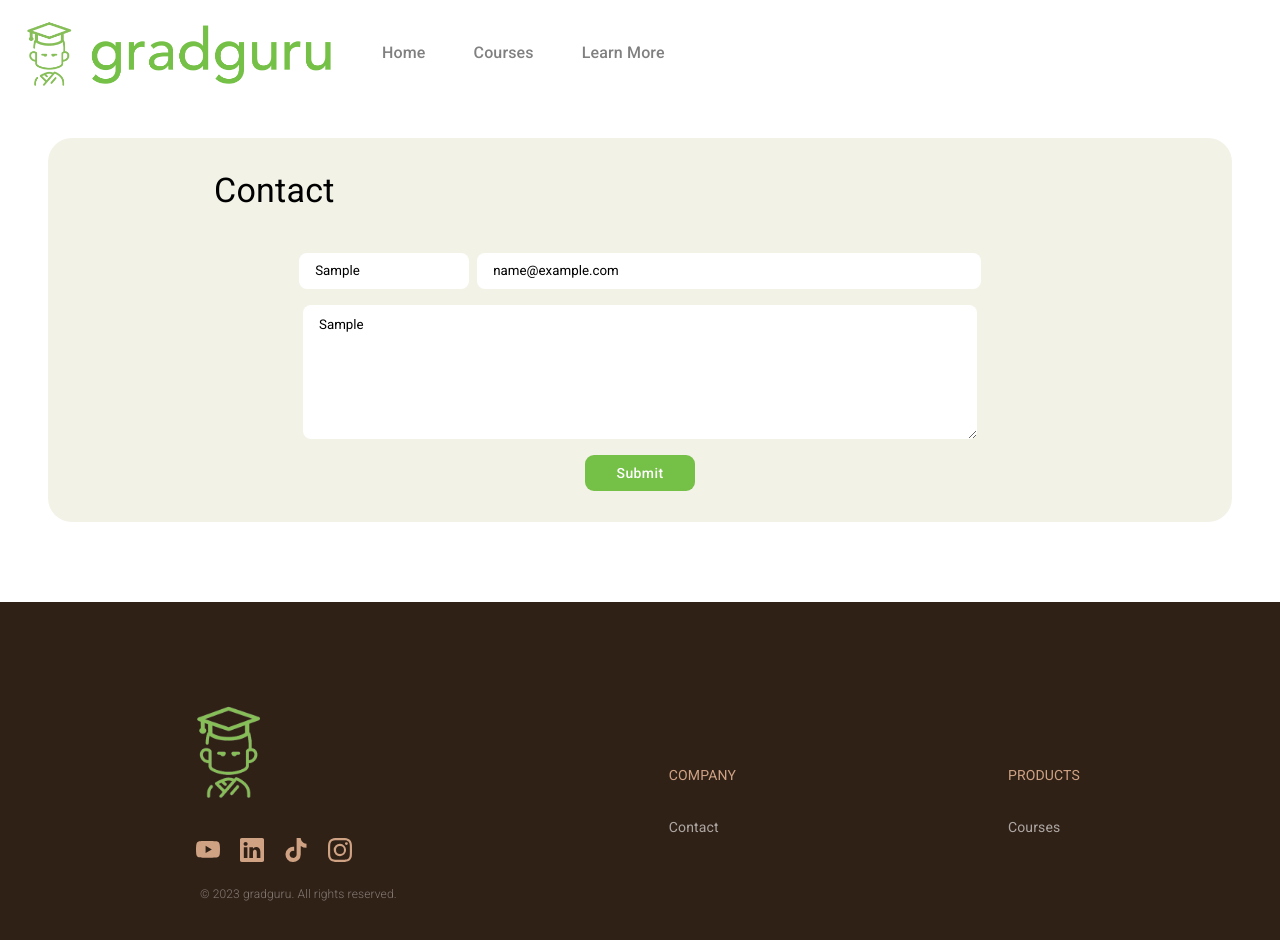
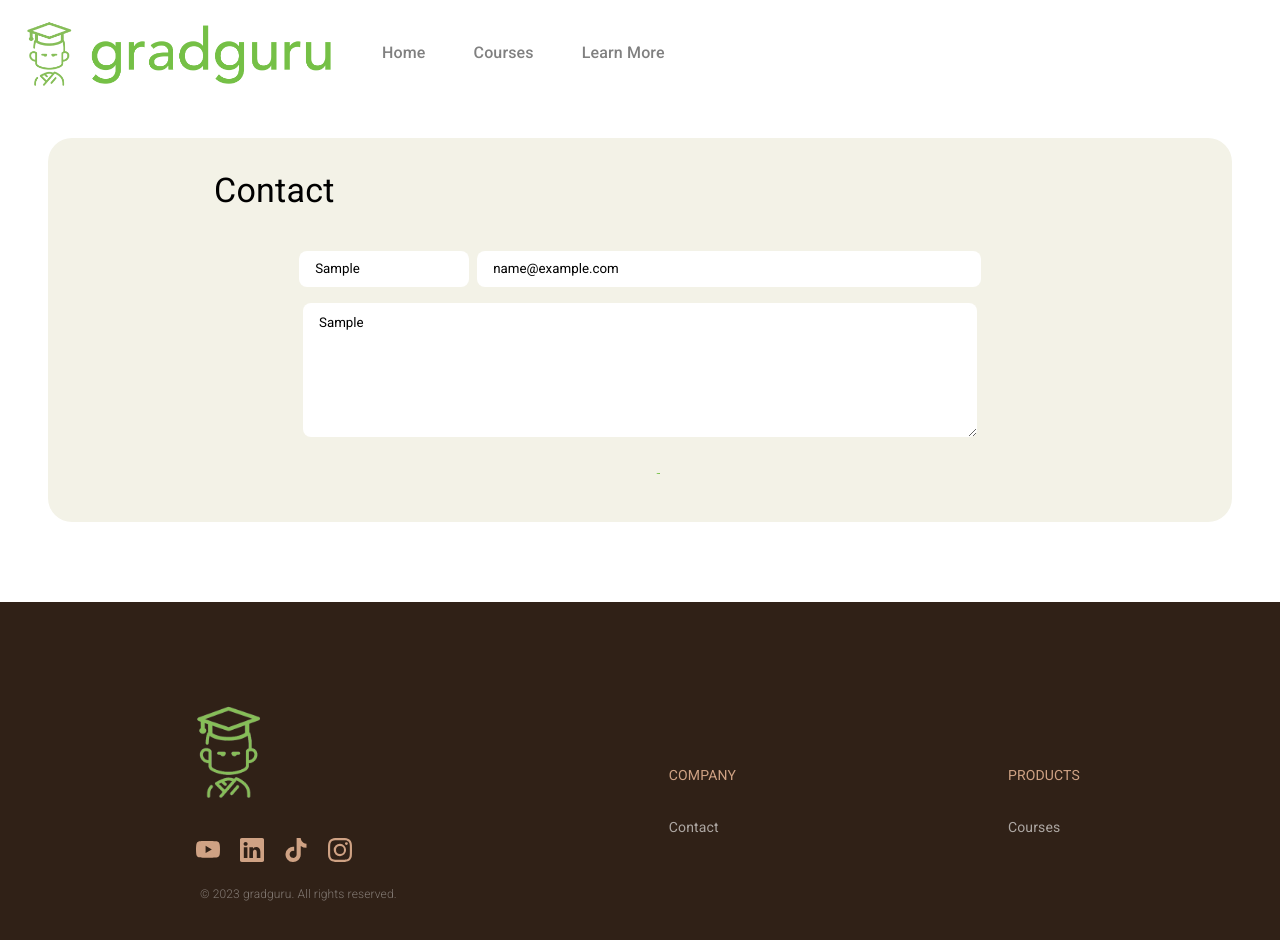
Before and after one commit to finnformica/gradguru, a Next.js app: page /contact in a window 1280 px wide. Both pictures are taken after typing "Sample", "name@example.com", "Sample" into the empty fields and a click on the button "Submit". Shown: the top 940 px of the page. Built offline with nearby package versions, Linux system fonts and the light colour scheme; no server answers.

Commit message:
add loading state to contact form

```diff
--- a/src/app/contact/page.tsx
+++ b/src/app/contact/page.tsx
@@ -1,6 +1,6 @@
 "use client";
 import React, { useState } from "react";
-import { Box, Typography } from "@mui/material";
+import { Box, Typography, CircularProgress } from "@mui/material";
 
 import SquareButton from "@/components/Buttons/SquareButton";
 import ColouredContainer from "@/components/Containers/ColouredContainer";
@@ -23,6 +23,7 @@ const initFormState: FormState = {
 
 const ContactPage = () => {
   const [form, setForm] = useState<FormState>(initFormState);
+  const [loading, setLoading] = useState(false);
   const [alertState, setAlertState] = useState<AlertState>({
     open: false,
     severity: "success",
@@ -32,7 +33,7 @@ const ContactPage = () => {
 
   const handleSubmit = async (e: React.FormEvent) => {
     e.preventDefault();
-    console.log(form);
+    setLoading(true);
 
     const response = await fetch(
       `${process.env.NEXT_PUBLIC_API_URL}/firebase/support`,
@@ -59,12 +60,13 @@ const ContactPage = () => {
         ...alertState,
         open: true,
         severity: "success",
-        message: "Please check your email for a confirmation link.",
+        message: "Thank you for reaching out, we'll get back to you shortly.",
         title: "Success!",
       });
     }
 
     setForm(initFormState);
+    setLoading(false);
   };
 
   return (
@@ -125,7 +127,11 @@ const ContactPage = () => {
             width: "77%",
           }}
         />
-        <SquareButton type="submit">Submit</SquareButton>
+        {loading ? (
+          <CircularProgress />
+        ) : (
+          <SquareButton type="submit">Submit</SquareButton>
+        )}
       </form>
     </ColouredContainer>
   );
```
